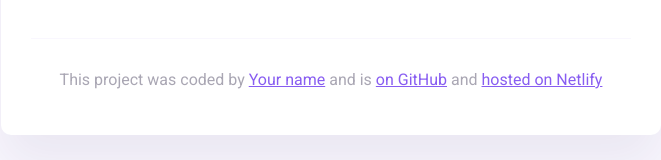
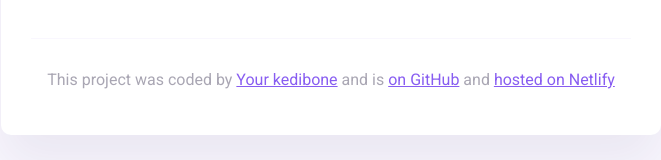
Before and after one commit to kedi-ship/my-first-shecodes-project, a website built with Parcel: page index.html in a window 1280 px wide. Shown: the part 325-485 px from the top of the page, without its empty margins (309-970 px from the left). Built offline with nearby package versions, Linux system fonts and the light colour scheme.

```diff
--- a/index.html
+++ b/index.html
@@ -47,7 +47,7 @@
       <footer>
         <p>
           This project was coded by
-          <a href="#" target="_blank">Your name</a> and is
+          <a href="#" target="_blank">Your kedibone</a> and is
           <a href="#" target="_blank"> on GitHub</a> and
           <a href="#" target="_blank">hosted on Netlify</a>
         </p>
```
